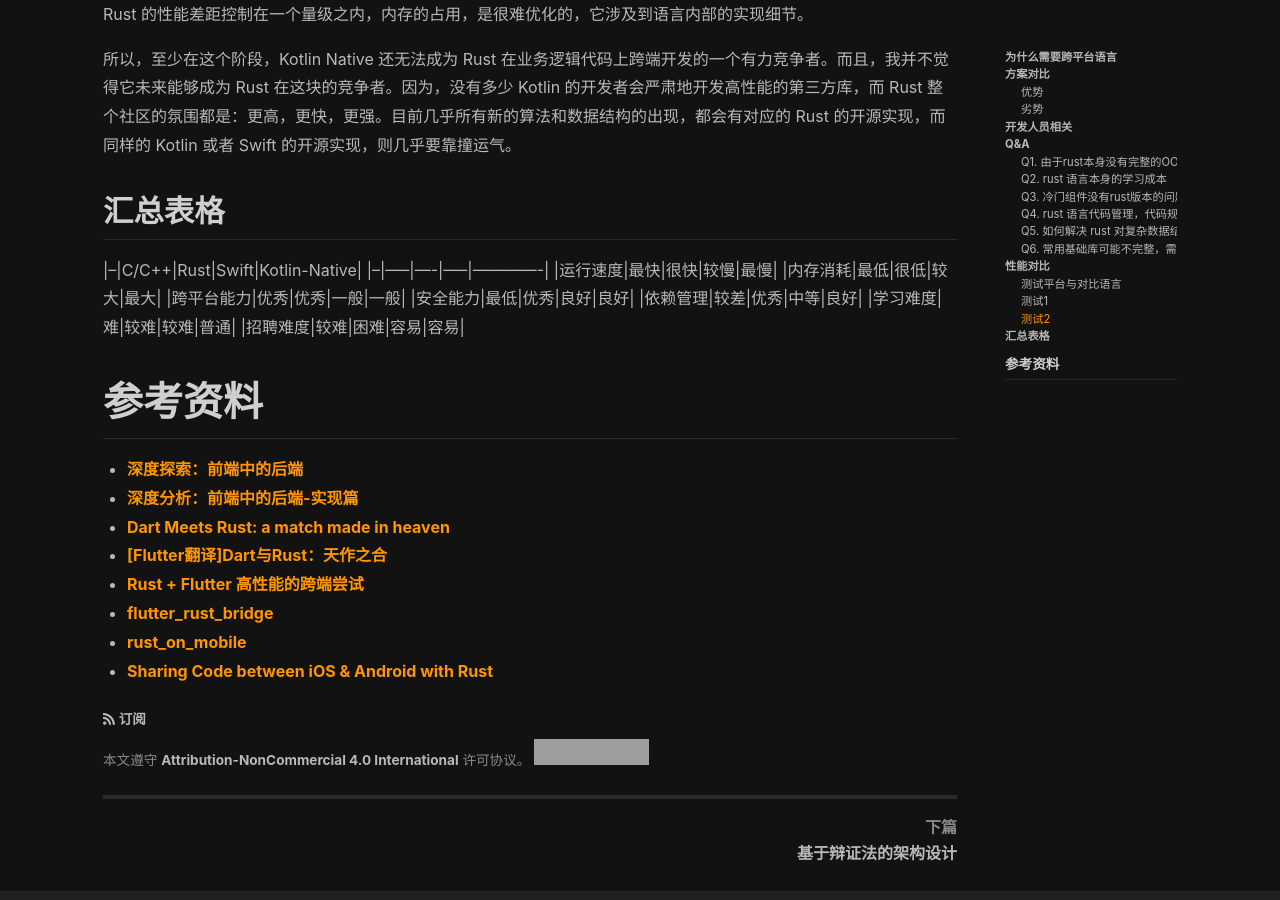
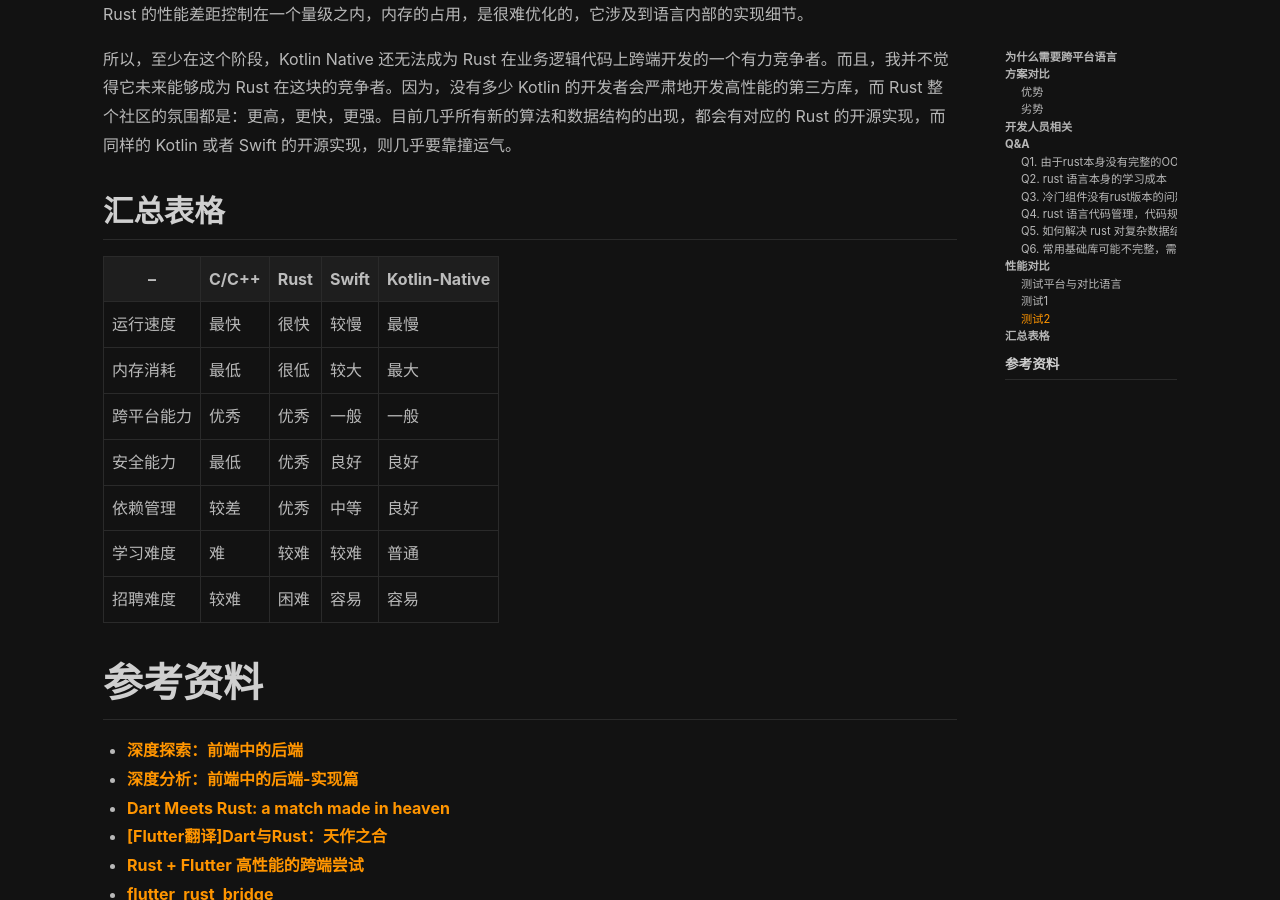
Before and after one commit to wangshiyu13/wangshiyu13.github.io, a Jekyll site: the page built from _posts/2022-03-11-客户端跨平台语言方案调研.md, in a window 1280 px wide and 900 px high, scrolled down 9392 px. Built offline with Jekyll 4.4.1, drawn with Linux system fonts in a browser that asks for light colours; nearby versions of some CDN libraries; comment, search, counter and statistics services are not loaded; grey boxes are pictures that could not be loaded.

Commit message:
fix md style

```diff
--- a/_posts/2022-03-11-客户端跨平台语言方案调研.md
+++ b/_posts/2022-03-11-客户端跨平台语言方案调研.md
@@ -282,15 +282,16 @@
 所以，至少在这个阶段，Kotlin Native 还无法成为 Rust 在业务逻辑代码上跨端开发的一个有力竞争者。而且，我并不觉得它未来能够成为 Rust 在这块的竞争者。因为，没有多少 Kotlin 的开发者会严肃地开发高性能的第三方库，而 Rust 整个社区的氛围都是：更高，更快，更强。目前几乎所有新的算法和数据结构的出现，都会有对应的 Rust 的开源实现，而同样的 Kotlin 或者 Swift 的开源实现，则几乎要靠撞运气。
 
 ## 汇总表格
-|--|C/C++|Rust|Swift|Kotlin-Native|
-|--|-----|----|-----|-------------|
-|运行速度|最快|很快|较慢|最慢|
-|内存消耗|最低|很低|较大|最大|
-|跨平台能力|优秀|优秀|一般|一般|
-|安全能力|最低|优秀|良好|良好|
-|依赖管理|较差|优秀|中等|良好|
-|学习难度|难|较难|较难|普通|
-|招聘难度|较难|困难|容易|容易|
+
+| --         | C/C++ | Rust | Swift | Kotlin-Native |
+| ---------- | ----- | ---- | ----- | ------------- |
+| 运行速度   | 最快  | 很快 | 较慢  | 最慢          |
+| 内存消耗   | 最低  | 很低 | 较大  | 最大          |
+| 跨平台能力 | 优秀  | 优秀 | 一般  | 一般          |
+| 安全能力   | 最低  | 优秀 | 良好  | 良好          |
+| 依赖管理   | 较差  | 优秀 | 中等  | 良好          |
+| 学习难度   | 难    | 较难 | 较难  | 普通          |
+| 招聘难度   | 较难  | 困难 | 容易  | 容易          |
 
 # 参考资料
 * [深度探索：前端中的后端](https://zhuanlan.zhihu.com/p/347842418)
```
Also changed, not shown: _posts/2023-12-20-可观测性白皮书.md (+17 -17 lines).
